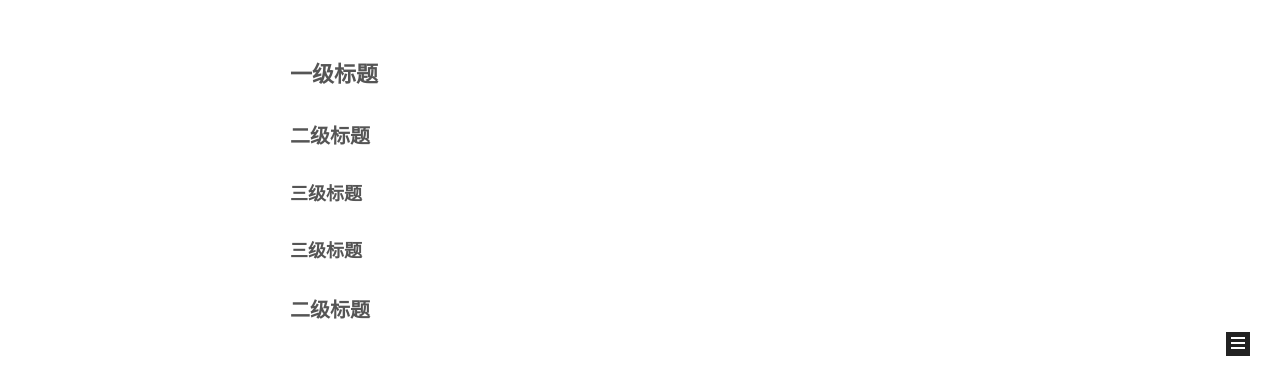
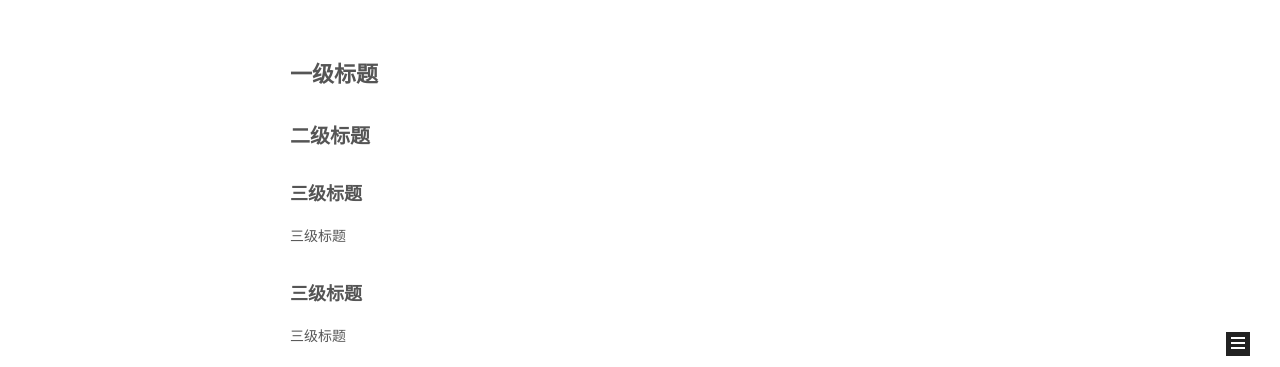
Before and after one commit to WYounger/WYounger.github.io, a plain HTML site: page index.html in a window 1280 px wide. Shown: the part 399-766 px from the top of the page. Drawn offline with Linux system fonts and the light colour scheme.

Commit message:
Site updated: 2019-08-27 23:34:47

```diff
--- a/css/main.css
+++ b/css/main.css
@@ -1822,7 +1822,7 @@ pre .javascript .function {
   width: 4px;
   height: 4px;
   border-radius: 50%;
-  background: #ff9aff;
+  background: #cd52b4;
 }
 .links-of-blogroll {
   font-size: 13px;
--- a/index.html
+++ b/index.html
@@ -300,7 +300,9 @@
 
 
 
-            <h1 id="一级标题"><a href="#一级标题" class="headerlink" title="一级标题"></a>一级标题</h1><h2 id="二级标题"><a href="#二级标题" class="headerlink" title="二级标题"></a>二级标题</h2><h3 id="三级标题"><a href="#三级标题" class="headerlink" title="三级标题"></a>三级标题</h3><h3 id="三级标题-1"><a href="#三级标题-1" class="headerlink" title="三级标题"></a>三级标题</h3><h2 id="二级标题-1"><a href="#二级标题-1" class="headerlink" title="二级标题"></a>二级标题</h2>
+            <h1 id="一级标题"><a href="#一级标题" class="headerlink" title="一级标题"></a>一级标题</h1><h2 id="二级标题"><a href="#二级标题" class="headerlink" title="二级标题"></a>二级标题</h2><h3 id="三级标题"><a href="#三级标题" class="headerlink" title="三级标题"></a>三级标题</h3><p>三级标题</p>
+<h3 id="三级标题-1"><a href="#三级标题-1" class="headerlink" title="三级标题"></a>三级标题</h3><p>三级标题</p>
+<h2 id="二级标题-1"><a href="#二级标题-1" class="headerlink" title="二级标题"></a>二级标题</h2>
 
 
 
```
Also changed, not shown: 2019/08/27/test/index.html (+7 -5 lines).
